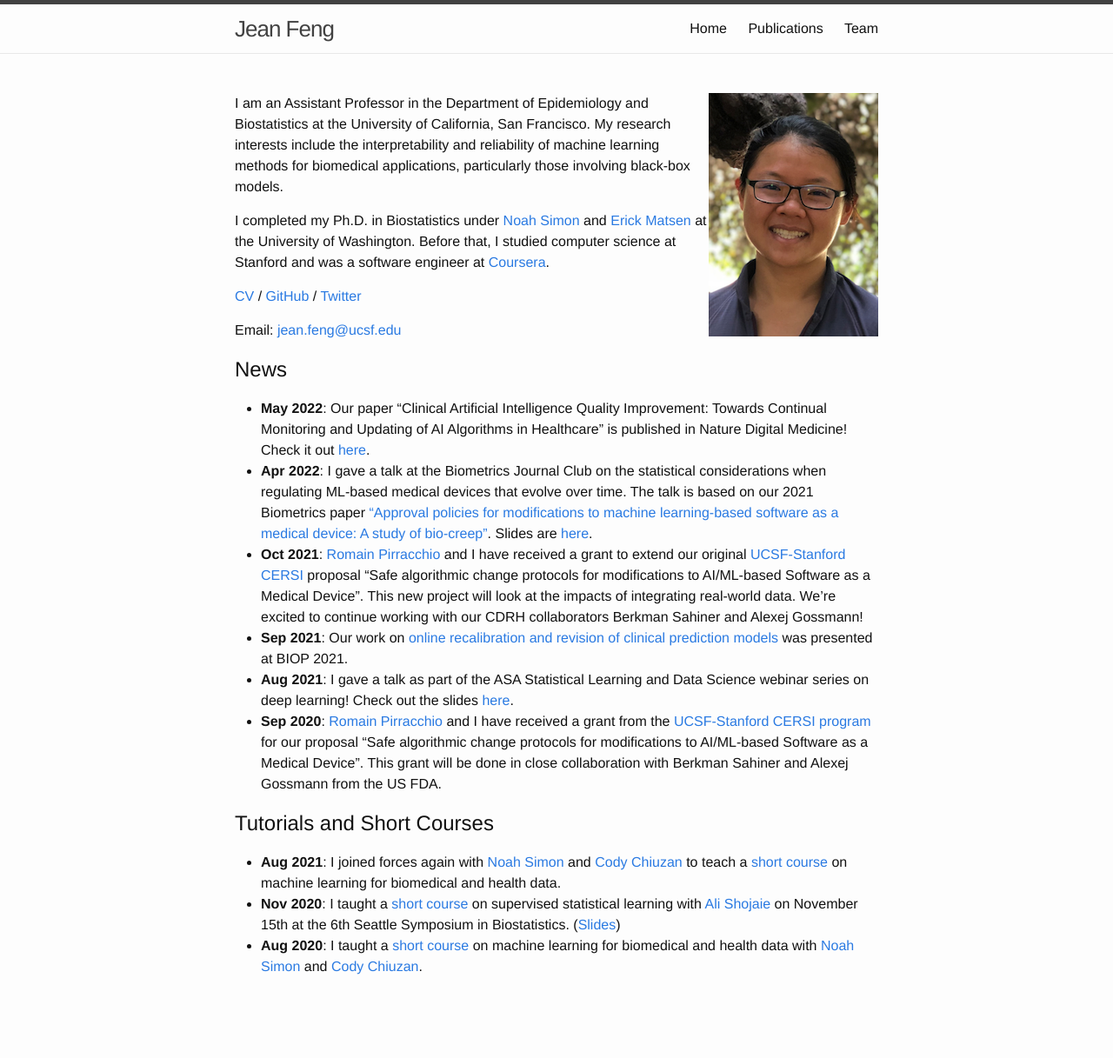
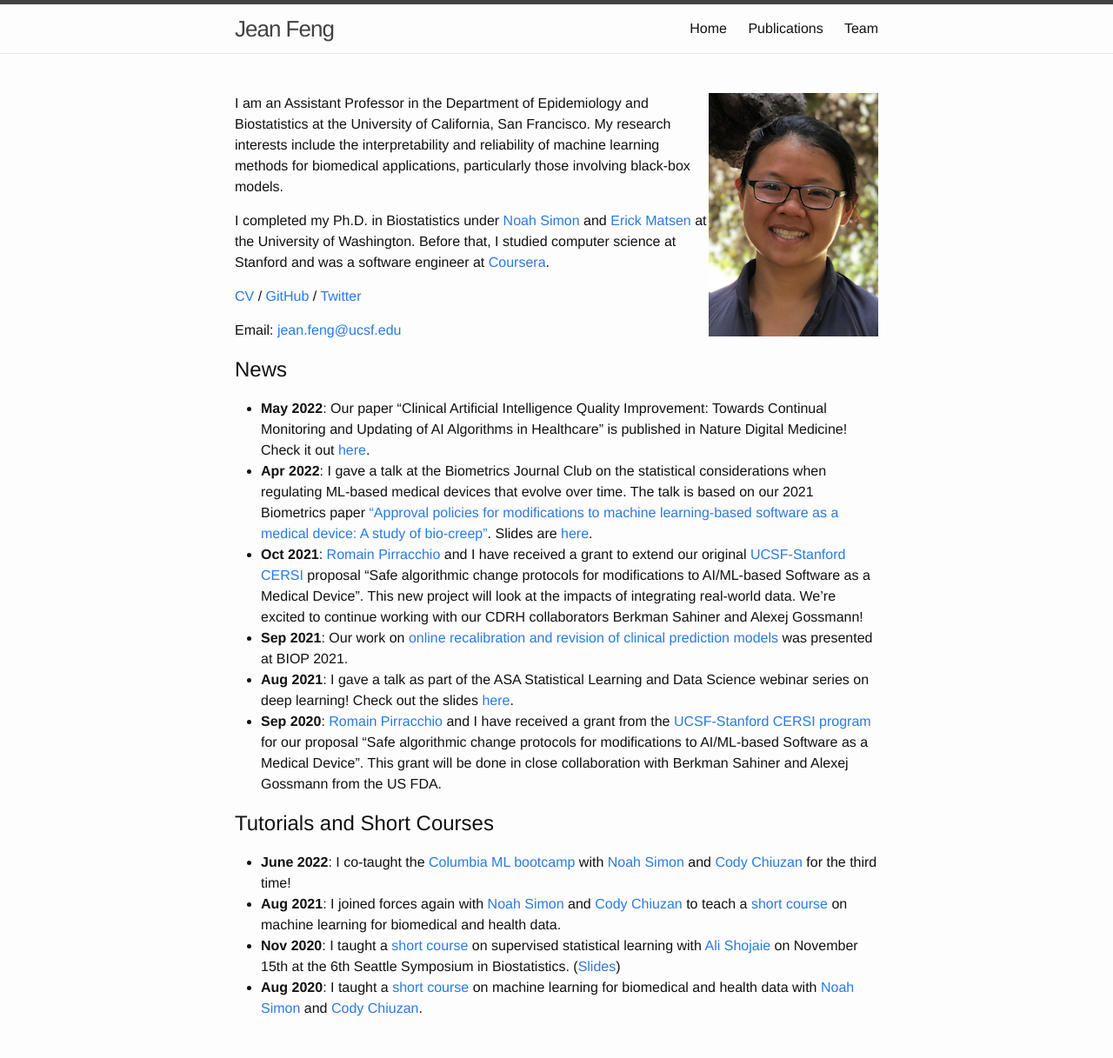
Before and after one commit to jjfeng/jjfeng.github.io, a Jekyll site: the page built from index.md, in a window 1280 px wide. Shown: the whole page at 87% size. Built offline with Jekyll 4.4.1, drawn with Linux system fonts in a browser that asks for light colours; before the commit the page ends 1169 px from its top, so only the background shows below that.

Commit message:
update webpage

```diff
--- a/index.md
+++ b/index.md
@@ -50,6 +50,7 @@ document.write("<a href='mailto:"+link+"'>"+link+"</a>")
 
 ## Tutorials and Short Courses
 
+- **June 2022**: I co-taught the [Columbia ML bootcamp](https://www.publichealth.columbia.edu/research/precision-prevention/machine-learning-boot-camp-analyzing-biomedical-and-health-data) with [Noah Simon](https://faculty.washington.edu/nrsimon/) and [Cody Chiuzan](https://www.publichealth.columbia.edu/people/our-faculty/cc3780) for the third time!
 - **Aug 2021**: I joined forces again with [Noah Simon](https://faculty.washington.edu/nrsimon/) and [Cody Chiuzan](https://www.publichealth.columbia.edu/people/our-faculty/cc3780) to teach a [short course](https://www.publichealth.columbia.edu/research/precision-prevention/machine-learning-boot-camp-analyzing-biomedical-and-health-data) on machine learning for biomedical and health data.
 - **Nov 2020**: I taught a [short course](https://www.biostat.washington.edu/news/calendar/symposium) on supervised statistical learning with [Ali Shojaie](http://faculty.washington.edu/ashojaie/) on November 15th at the 6th Seattle Symposium in Biostatistics. ([Slides](teaching/Seattle_Symposium_ShortCourse2020_ML.pdf))
 - **Aug 2020**: I taught a [short course](https://www.publichealth.columbia.edu/research/precision-prevention/machine-learning-boot-camp-analyzing-biomedical-and-health-data) on machine learning for biomedical and health data with [Noah Simon](https://faculty.washington.edu/nrsimon/) and [Cody Chiuzan](https://www.publichealth.columbia.edu/people/our-faculty/cc3780).
```
Also changed, not shown: 1 other file.
